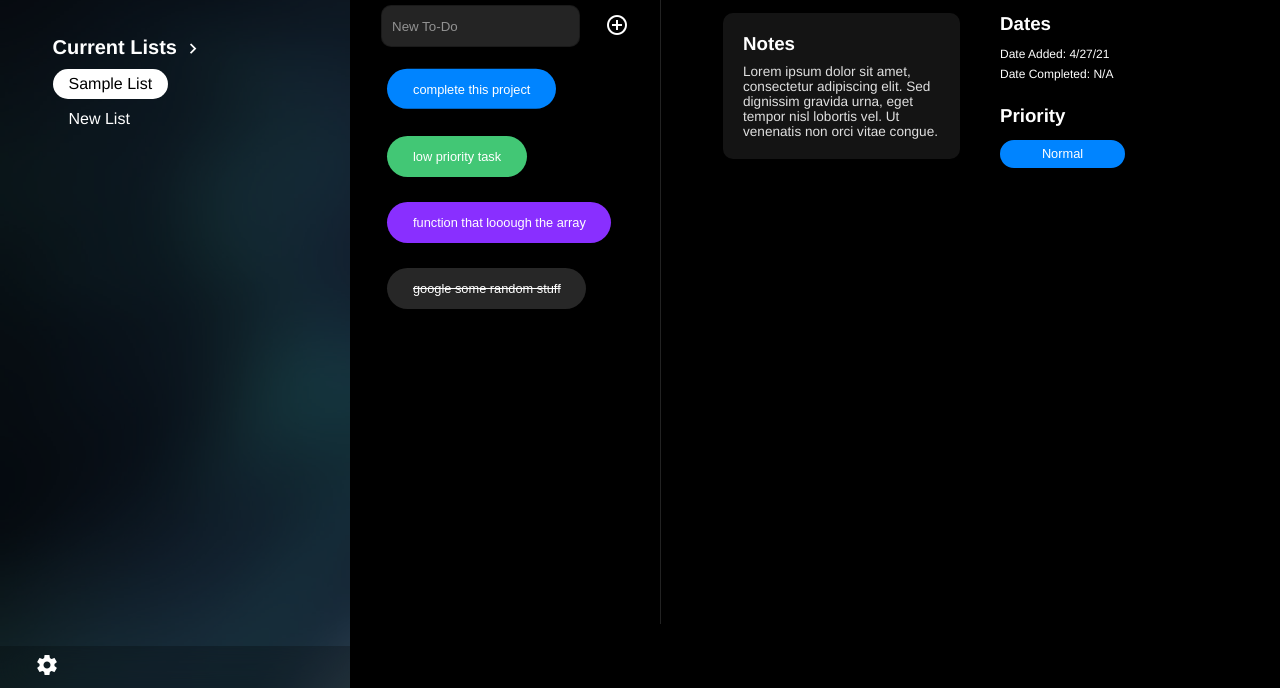
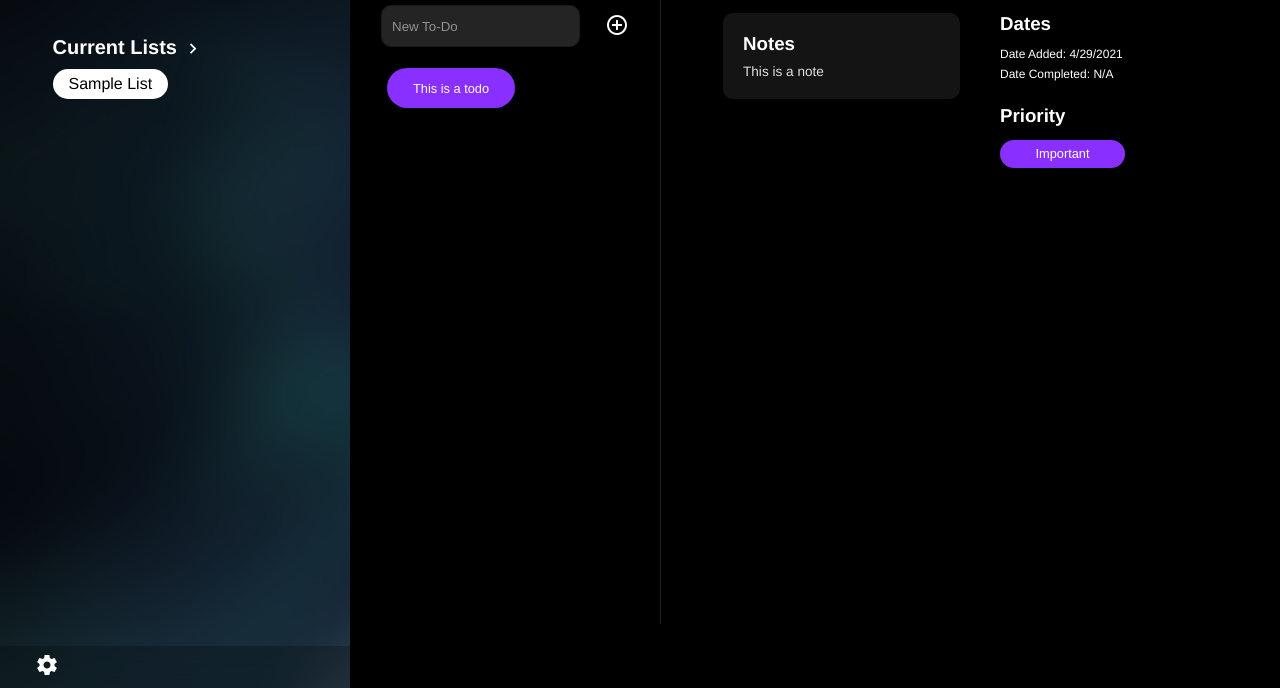
Before and after one commit to joshwrn/to-do, a website built with webpack: page dist/index.html in a window 1280 px wide. Both pictures are taken after a click on the button "Normal". Shown: the part 112-800 px from the top of the page. Built offline with nearby package versions, Linux system fonts and the light colour scheme.

Commit message:
notes functionality done

```diff
--- a/src/UI.js
+++ b/src/UI.js
@@ -7,9 +7,11 @@ const actions = () => {
     if (e.target.matches(".inactive")) {
       e.target.classList.remove("inactive");
       console.log("unmark");
+      setCompleteDate();
     } else if (e.target.matches(".item")) {
       e.target.classList.add("inactive");
       console.log("mark as done");
+      setCompleteDate();
     }
   });
 
@@ -17,63 +19,80 @@ const actions = () => {
 
   const createNewToDo = (() => {
     const inputToDo = document.getElementById("new-todo-input");
-    //! CREATE ON ENTER PRESS
+    //? CREATE ON ENTER PRESS
     inputToDo.addEventListener("keydown", (e) => {
       if (e.keyCode === 13 && inputToDo.value != "") {
         console.log("enter1 create new todo");
         creation();
         exportToArray();
+        getTodo();
       }
     });
-    //! CREATE ON BUTTON CLICK
+
+    //? CREATE ON BUTTON CLICK
     document.addEventListener("click", (e) => {
       if (e.target.matches("#add-item-button-icon") && inputToDo.value != "") {
         console.log("click create new todo");
         creation();
         exportToArray();
+        getTodo();
       }
     });
-    //! TODO CREATION FUNCTION
+    //? TODO CREATION FUNCTION
     const creation = () => {
       //+ GET THE INNER DIV AND FIRST CHILD
       const listDiv = document.getElementById("inner-active-list");
       let theFirstChild = listDiv.firstChild;
-      //+ CREAT TODO BUTTON AND GET VALUE ROM INPUT
+      //+ CREAT TODO BUTTON AND GET VALUE FROM INPUT
       const newToDo = document.createElement("button");
       newToDo.textContent = inputToDo.value;
       //+ INSERT THE NEW TODO TO DIV
       newToDo.classList.add("item");
+      newToDo.classList.add("normal-priority");
       listDiv.insertBefore(newToDo, theFirstChild);
+      //+ CHANGE SELECTION TO NEW TODO
+      changeSelection(newToDo);
     };
 
     //? ADDING TODO TO ARRAY
+    const selectedList = document.querySelector(".selected-list").innerHTML;
     const exportToArray = () => {
       //+ GET THE SELECTED LIST NAME TO INSERT IT INTO THE TODO OBJECT
-      const selectedList = document.querySelector(".selected-list").innerHTML;
-      console.log(inputToDo.value);
+
+      console.log("input value " + inputToDo.value);
       //+ RUN ADD TO ARRAY FUNCTION
       addToLists(
         selectedList,
         inputToDo.value,
-        new Date().toLocaleDateString()
+        new Date().toLocaleDateString(),
+        "N/A",
+        "Normal",
+        ""
       );
       //+ CLEAR INPUT VALUE AFTER COMPLETE
       inputToDo.value = "";
     };
   })();
 
-  //* SELECT A TODO 🐙 //
+  //? SELECT A TODO 🐙 //
+
+  //! TODO CLICK FUNCTION
 
   document.addEventListener("click", (e) => {
     if (e.target.matches(".item")) {
-      const currentItem = document.querySelector(".selected-item");
-      const newItem = e.target;
-      selectNew(currentItem, newItem);
-      console.log("select");
+      changeSelection(e.target);
+      getTodo();
     }
   });
+  //! FIGURE OUT SELECTED ITEM
+  const changeSelection = (selection) => {
+    const currentItem = document.querySelector(".selected-item");
+    const newItem = selection;
+    selectNew(currentItem, newItem);
+    console.log("select");
+  };
 
-  //! SWITCH SELECTED ITEM FUNCTION
+  //! SWITCH CLASS TO SELECTED
 
   function selectNew(currentItem, newItem) {
     if (currentItem == null) {
@@ -83,6 +102,149 @@ const actions = () => {
       newItem.classList.add("selected-item");
     }
   }
+
+  //? FILL DETAILS SECTION WITH TODO DETAILS
+  const notesText = document.getElementById("notes-text");
+  const dateAdded = document.getElementById("date-added-text");
+  const dateCompleted = document.getElementById("date-completed-text");
+  const priorityButton = document.getElementById("priority-button");
+
+  //! GET THE RIGHT TODO
+  let openItem;
+  const getTodo = () => {
+    todos.find((selectedTodo) => {
+      const currentItem = document.querySelector(".selected-item").innerHTML;
+      console.log("current todo " + currentItem);
+      if (selectedTodo.todo == currentItem) {
+        //* RUN THE FILL FUNCTIONS
+        console.log(selectedTodo);
+        openItem = selectedTodo;
+        //* FILL NOTES
+        notesText.innerHTML = selectedTodo.notes;
+        //* FILL DATES
+        dateAdded.innerHTML = `Date Added: ${selectedTodo.dateAdd}`;
+        dateCompleted.innerHTML = `Date Completed: ${selectedTodo.dateComp}`;
+        //* FILL PRIORITY
+        priorityButton.textContent = selectedTodo.priority;
+        //+ SET SELECTED PRIORITY SET IT TO LOWERCLASS AND SET THAT AS THE BUTTON CLASS
+        priorityButton.className = `${selectedTodo.priority.toLowerCase()}-priority`;
+      }
+    });
+  };
+
+  //! CHANGE COMPLETION STATUS
+  const setCompleteDate = () => {
+    todos.find((selectedTodo) => {
+      const currentItem = document.querySelector(".selected-item").innerHTML;
+      console.log("current todo " + currentItem);
+      if (selectedTodo.todo == currentItem && selectedTodo.dateComp == "N/A") {
+        //* FILL DATES
+        dateCompleted.innerHTML = `Date Completed: ${new Date().toLocaleDateString()}`;
+        selectedTodo.dateComp = new Date().toLocaleDateString();
+      } else if (
+        selectedTodo.todo == currentItem &&
+        selectedTodo.dateComp != "N/A"
+      ) {
+        dateCompleted.innerHTML = "Date Completed: N/A";
+        selectedTodo.dateComp = "N/A";
+      }
+    });
+  };
+
+  //!  PRIORITY SET FUNCTION
+  const prioritySetFunction = (status, button, old, next, current) => {
+    const currentItem = document.querySelector(".selected-item");
+    const currentItemInner = currentItem.innerHTML;
+    //+ PRIORITY BUTTON CHANGE COLOR
+    priorityButton.textContent = status;
+    priorityButton.className = button;
+    //+ ITEM CHANGE COLOR
+    currentItem.classList.remove(old);
+    currentItem.classList.add(next);
+    //+ SET TODO PRIORITY
+    current.priority = status;
+  };
+
+  //! CHANGE PRIORITY STATUS
+  const setPriority = () => {
+    console.log("set priority");
+    todos.find((selectedTodo) => {
+      const currentItem = document.querySelector(".selected-item");
+      const currentItemInner = currentItem.innerHTML;
+      if (selectedTodo.todo == currentItemInner) {
+        if (selectedTodo.priority == "Normal") {
+          prioritySetFunction(
+            "Important",
+            "important-priority-button",
+            "normal-priority",
+            "important-priority",
+            selectedTodo
+          );
+        } else if (selectedTodo.priority == "Important") {
+          prioritySetFunction(
+            "Low",
+            "low-priority-button",
+            "important-priority",
+            "low-priority",
+            selectedTodo
+          );
+        } else if (selectedTodo.priority == "Low") {
+          prioritySetFunction(
+            "Normal",
+            "normal-priority-button",
+            "low-priority",
+            "normal-priority",
+            selectedTodo
+          );
+        }
+      }
+    });
+  };
+  priorityButton.onclick = () => {
+    setPriority();
+  };
+
+  //! EDIT NOTES
+  notesText.onblur = () => {
+    openItem.notes = notesText.innerHTML;
+  };
+
+  //? FILL CURRENT LIST SECTION
+
+  //! MAIN FUNCTION
+  const fillCurrentList = () => {
+    let filteredArray = [];
+    const selectedList = document.querySelector(".selected-list").innerHTML;
+    const listDiv = document.getElementById("inner-active-list");
+
+    const filterToDos = (() => {
+      filteredArray = todos.filter(function (item) {
+        if (item.list == selectedList) {
+          return true;
+        }
+      });
+    })();
+
+    const appendTodDos = (item) => {
+      //+ GET THE INNER DIV AND FIRST CHILD
+      let theFirstChild = listDiv.firstChild;
+      //+ CREAT TODO BUTTON AND GET VALUE FROM INPUT
+      const newToDo = document.createElement("button");
+      newToDo.textContent = item.todo;
+      //+ INSERT THE NEW TODO TO DIV
+      newToDo.classList.add("item");
+      newToDo.classList.add(`${item.priority.toLowerCase()}-priority`);
+      listDiv.insertBefore(newToDo, theFirstChild);
+    };
+
+    filteredArray.forEach((item) => {
+      appendTodDos(item);
+    });
+    selectNew(null, listDiv.firstChild);
+    getTodo();
+  };
+  //! PAGE LOAD FUNCTIONS
+  fillCurrentList();
 };
 
 export { actions };
--- a/src/lists.js
+++ b/src/lists.js
@@ -1,23 +1,27 @@
-let lists = [];
-let todos = [];
+let lists = ["Sample List"];
+let todos = [
+  {
+    list: "Sample List",
+    todo: "This is a todo",
+    dateAdd: "4/29/2021",
+    dateComp: "N/A",
+    priority: "Normal",
+    notes: "This is a note",
+  },
+];
 //+ NEW TODO
-const newToDo = (list, todo, date, priority, notes) => {
-  return { list, todo, date, priority, notes };
+const newToDo = (list, todo, dateAdd, dateComp, priority, notes) => {
+  return { list, todo, dateAdd, dateComp, priority, notes };
 };
 //+ PUSH TODO TO ARRAY
-const addToLists = (list, todo, date, priority, notes) => {
-  const create = newToDo(list, todo, date, priority, notes);
+const addToLists = (list, todo, dateAdd, dateComp, priority, notes) => {
+  const create = newToDo(list, todo, dateAdd, dateComp, priority, notes);
   todos.push(create);
+  console.table(todos);
   //+ CHECK IF LIST ALREADY EXISTS BEFORE PUSHING
   if (lists.indexOf(list) == -1) {
     lists.push(create.list);
   }
-  console.log(lists);
-  console.log(todos);
 };
 
-console.log(lists);
-console.log(todos);
-console.log("ok fiue");
-
 export { addToLists, todos, lists };
```
Also changed, not shown: dist/index.html, dist/main.js, dist/main.js.LICENSE.txt, dist/style.css.
